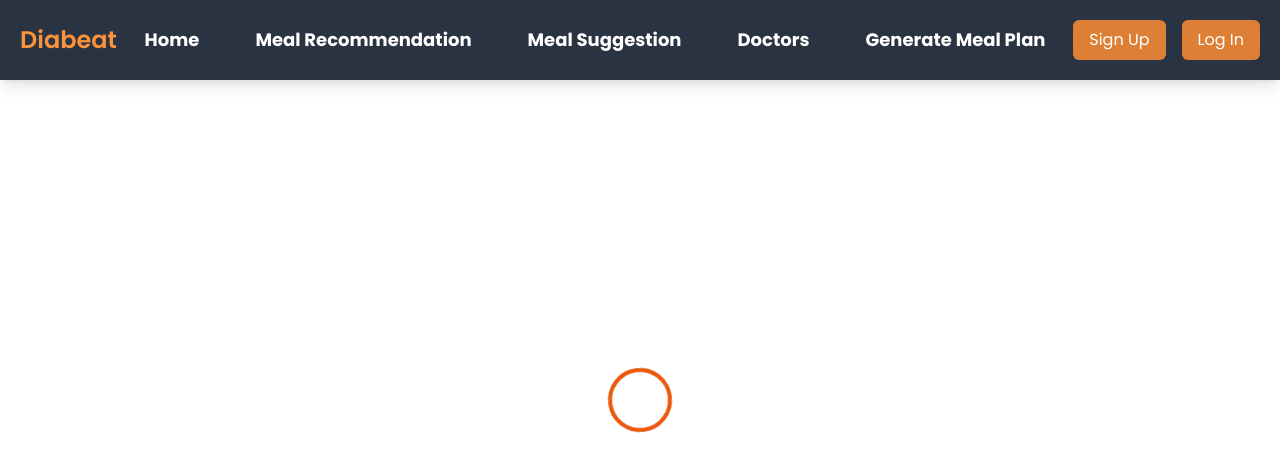
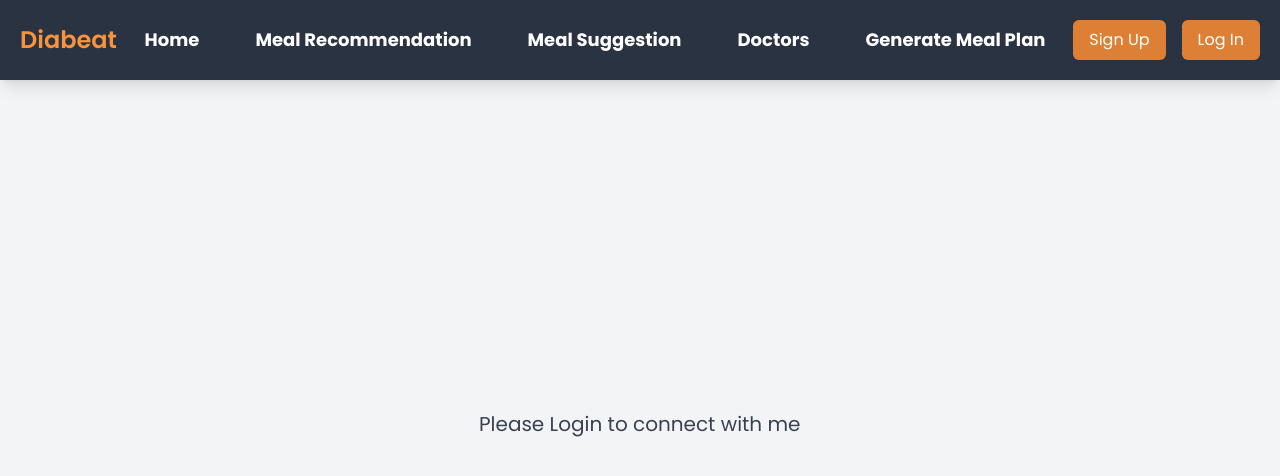
Before and after one commit to Qamar5656/FYP-Project-Diabeat-Using-React-JS, a React (Vite) app: page /doctor/1 in a window 1280 px wide. Shown: the top 476 px of the page. Built offline with nearby package versions, Linux system fonts and the light colour scheme.

Commit message:
Updations

```diff
--- a/src/components/MainPage/DoctorAppointment/DoctorDetail.jsx
+++ b/src/components/MainPage/DoctorAppointment/DoctorDetail.jsx
@@ -17,6 +17,16 @@ const DoctorDetail = () => {
 
   const accessToken = localStorage.getItem('access_token');
   const patientId = localStorage.getItem('user_id');
+  // Redirect to login page if there's no access token
+  if (!accessToken) {
+    return (
+      <div className="flex justify-center items-center min-h-screen bg-gray-100">
+        <div className="text-center text-xl text-gray-700">
+          <p className="animate__animated animate__zoomIn mt-12">Please Login to connect with me</p>
+        </div>
+      </div>
+    );
+  }
 
   useEffect(() => {
     if (id && accessToken) {
```
